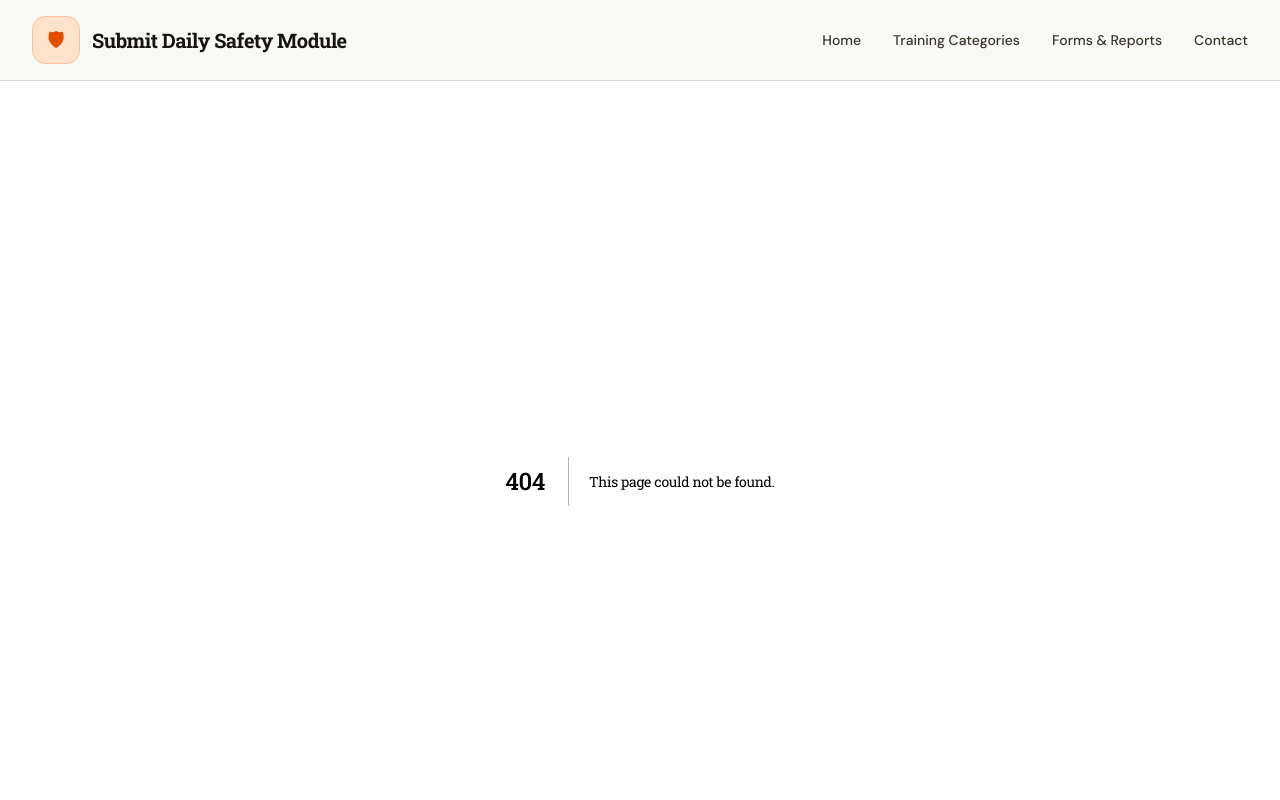
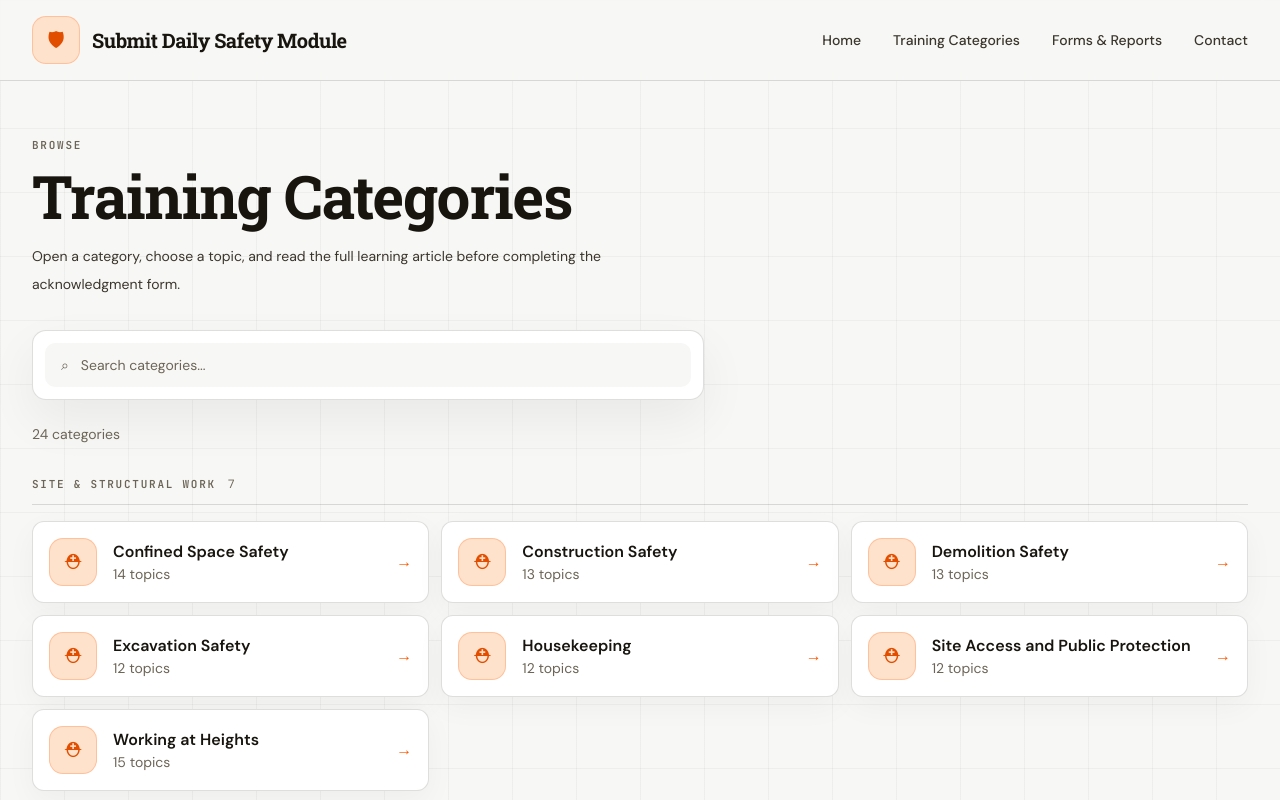
Before and after one commit to CryptStudios/sd_safety_module, a Next.js app: page /training in a window 1280 px wide. Before the commit this address had no page. Shown: the top 800 px of the page. Built offline with nearby package versions, Linux system fonts and the light colour scheme.

Commit message:
Revert "feat(ui): remove standalone Training Categories page"
This reverts commit 3d0f14676379c39e8a500cd333808b63a613c7a5.

```diff
--- a/src/app/page.tsx
+++ b/src/app/page.tsx
@@ -50,7 +50,7 @@ export default function HomePage() {
           </p>
           <div className="mt-8 flex flex-col gap-4 sm:flex-row">
             <Link
-              href="#categories"
+              href="/training"
               className="inline-flex items-center justify-center rounded-full bg-hi px-6 py-3 text-sm font-semibold text-white transition hover:bg-hi-deep"
             >
               View Training Categories
@@ -121,7 +121,7 @@ export default function HomePage() {
         </div>
       </section>
 
-      <section id="categories" className="mx-auto max-w-7xl px-4 py-4 sm:px-6 lg:px-8">
+      <section className="mx-auto max-w-7xl px-4 py-4 sm:px-6 lg:px-8">
         <div className="flex flex-col gap-4 sm:flex-row sm:items-end sm:justify-between">
           <div>
             <p className="eyebrow text-hi-deep">Browse Training Categories</p>
@@ -130,7 +130,7 @@ export default function HomePage() {
             </h2>
           </div>
           <Link
-            href="#categories"
+            href="/training"
             className="inline-flex w-fit items-center rounded-full bg-ink px-6 py-3 text-sm font-semibold text-[#f5efe2] transition hover:bg-hi hover:text-white"
           >
             Browse All Categories
@@ -157,7 +157,7 @@ export default function HomePage() {
             </div>
           </div>
           <Link
-            href="#categories"
+            href="/training"
             className="inline-flex items-center justify-center rounded-full bg-hi px-6 py-3 text-sm font-semibold text-white transition hover:bg-hi-deep"
           >
             Review Categories
--- a/src/app/training/[slug]/page.tsx
+++ b/src/app/training/[slug]/page.tsx
@@ -30,7 +30,7 @@ export default async function CategoryDetailPage({ params }: CategoryPageProps)
       <div className="grid gap-8 lg:grid-cols-[1.18fr_0.82fr]">
         <section className="rounded-[16px] border border-rule bg-paper p-8 text-ink shadow-[0_36px_100px_-50px_rgba(0,0,0,0.18)] lg:p-10">
           <Link
-            href="/#categories"
+            href="/training"
             className="text-sm font-bold text-hi-deep transition hover:text-hi"
           >
             ← Back to Categories
--- /dev/null
+++ b/src/app/training/page.tsx
@@ -0,0 +1,10 @@
+import { CategorySearch } from "@/components/category-search";
+import { trainingCategories } from "@/lib/training-data";
+
+export default function TrainingCategoriesPage() {
+  return (
+    <div className="mx-auto max-w-7xl px-4 py-10 sm:px-6 lg:px-8 lg:py-14">
+      <CategorySearch categories={trainingCategories} />
+    </div>
+  );
+}
--- a/src/components/site-header.tsx
+++ b/src/components/site-header.tsx
@@ -4,7 +4,7 @@ import { MenuIcon, ShieldIcon } from "@/components/icons";
 
 const navItems = [
   { href: "/", label: "Home" },
-  { href: "/#categories", label: "Training Categories" },
+  { href: "/training", label: "Training Categories" },
   { href: "/acknowledgment", label: "Forms & Reports" },
   { href: "/contact", label: "Contact" }
 ];
```
